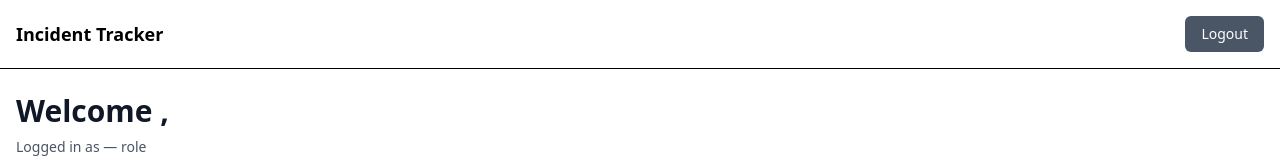
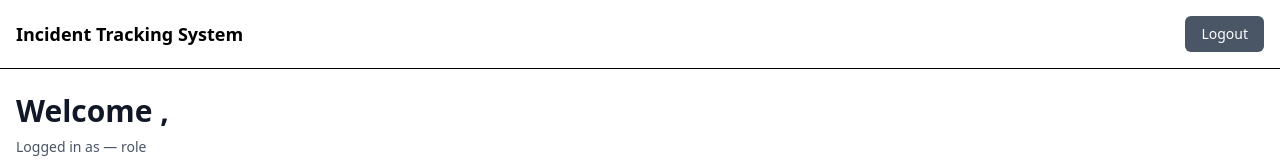
Before and after one commit to bconti123/incident-tracking-system, a Next.js app: page /app in a window 1280 px wide. Shown: the top 160 px of the page. Built offline with nearby package versions, Linux system fonts and the light colour scheme; no server answers.

Commit message:
fix(header): update title to Incident Tracking System

```diff
--- a/app/app/layout.tsx
+++ b/app/app/layout.tsx
@@ -12,7 +12,7 @@ export default function AppLayout({
       <header className="border-b">
         <Container size="xl" className="flex items-center justify-between py-4">
           <Link href="/app" className="text-lg font-semibold">
-            Incident Tracker
+            Incident Tracking System
           </Link>
           <LogoutButton />
         </Container>
```
